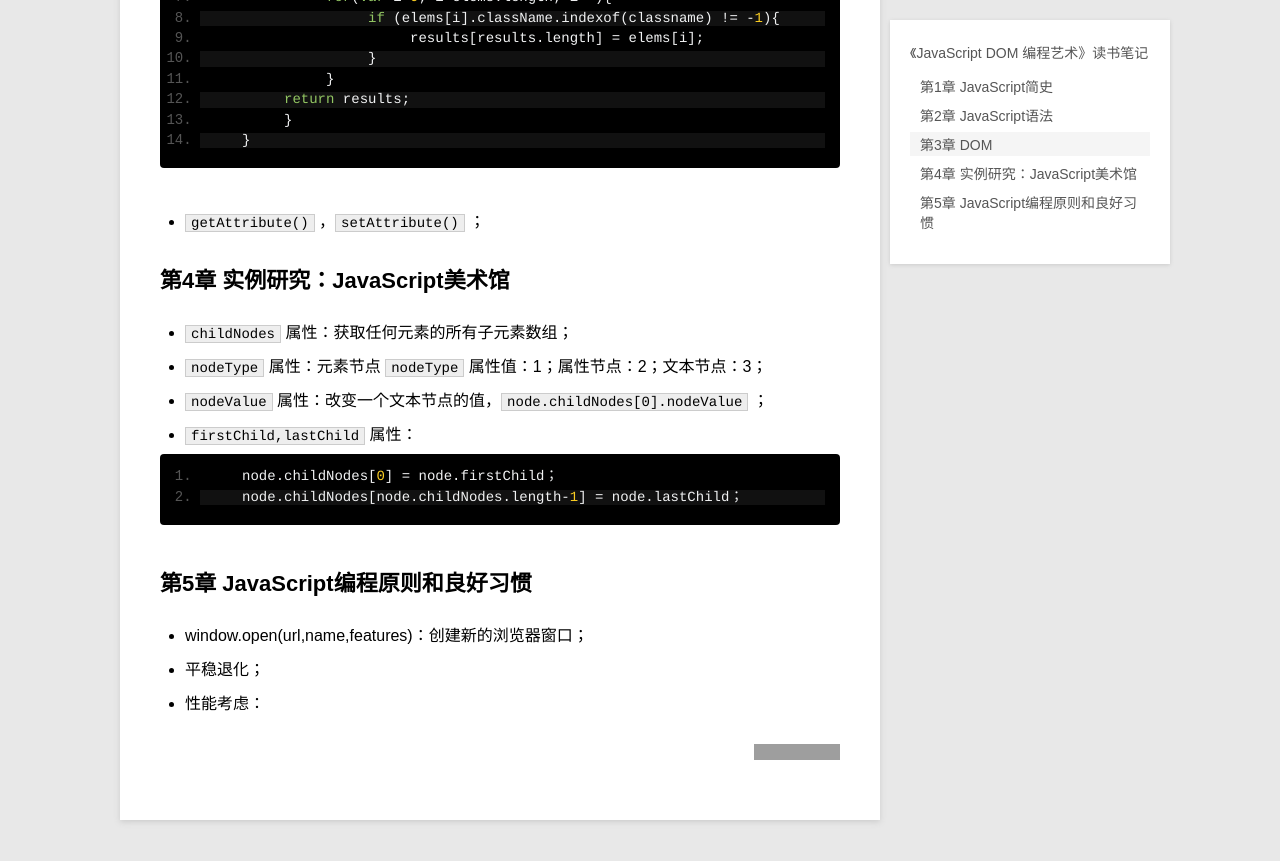
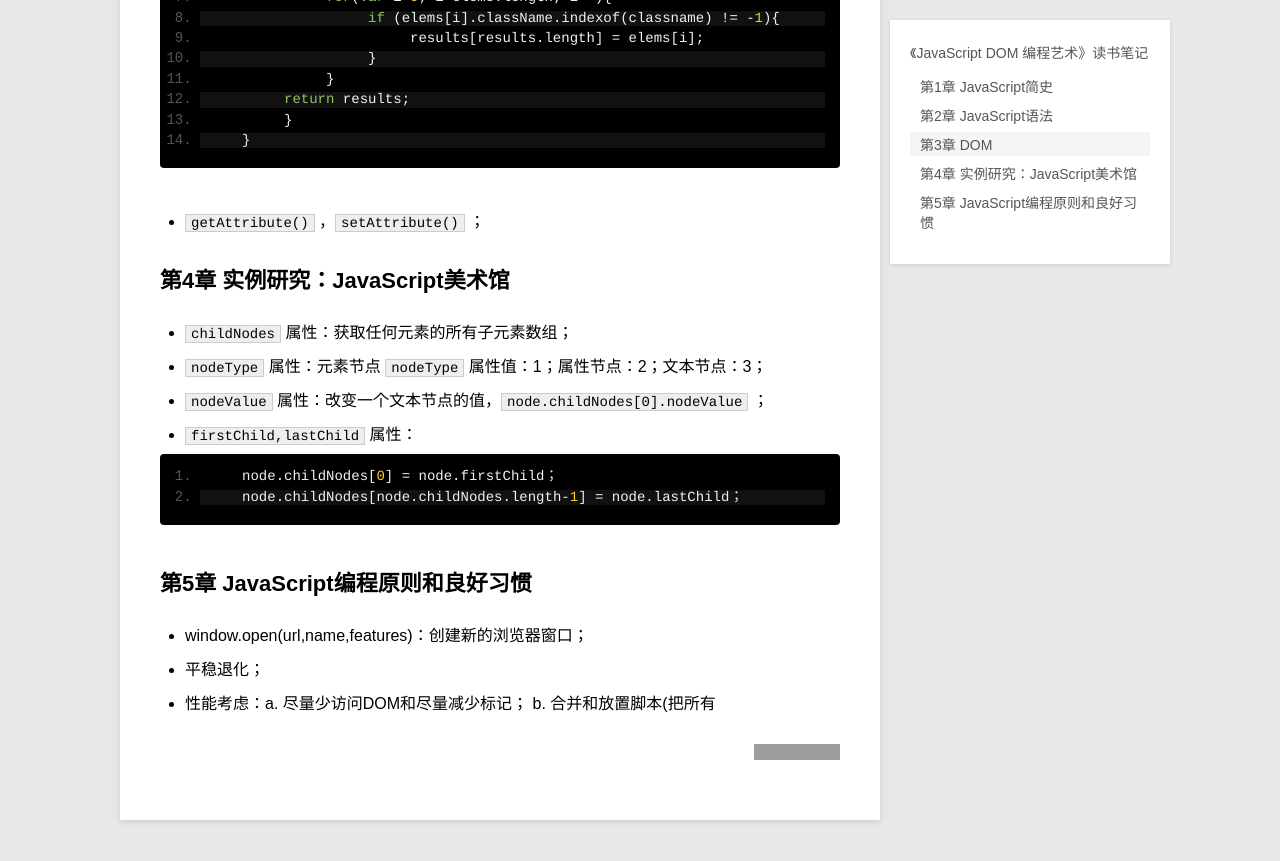
Before and after one commit to geeklive/geeklive.github.io, a Jekyll site: the page built from _posts/2014-06-20-reading_notes_of_dom_scripting.md, in a window 1280 px wide and 900 px high, scrolled down 1168 px. Shown: the top 861 px of the window. Built offline with Jekyll 4.4.1, drawn with Linux system fonts in a browser that asks for light colours; Markdown is read by kramdown in place of the engine named in the settings; comment, search, counter and statistics services are not loaded; grey boxes are pictures that could not be loaded.

Commit message:
Update 2014-06-20-reading_notes_of_dom_scripting.md

```diff
--- a/_posts/2014-06-20-reading_notes_of_dom_scripting.md
+++ b/_posts/2014-06-20-reading_notes_of_dom_scripting.md
@@ -59,4 +59,4 @@ category: blog
 
 * window.open(url,name,features)：创建新的浏览器窗口；
 * 平稳退化；
-* 性能考虑：
+* 性能考虑：a. 尽量少访问DOM和尽量减少标记； b. 合并和放置脚本(把所有<script>标签放于文档末尾); c. 压缩脚本(xx.min.js)；
```
